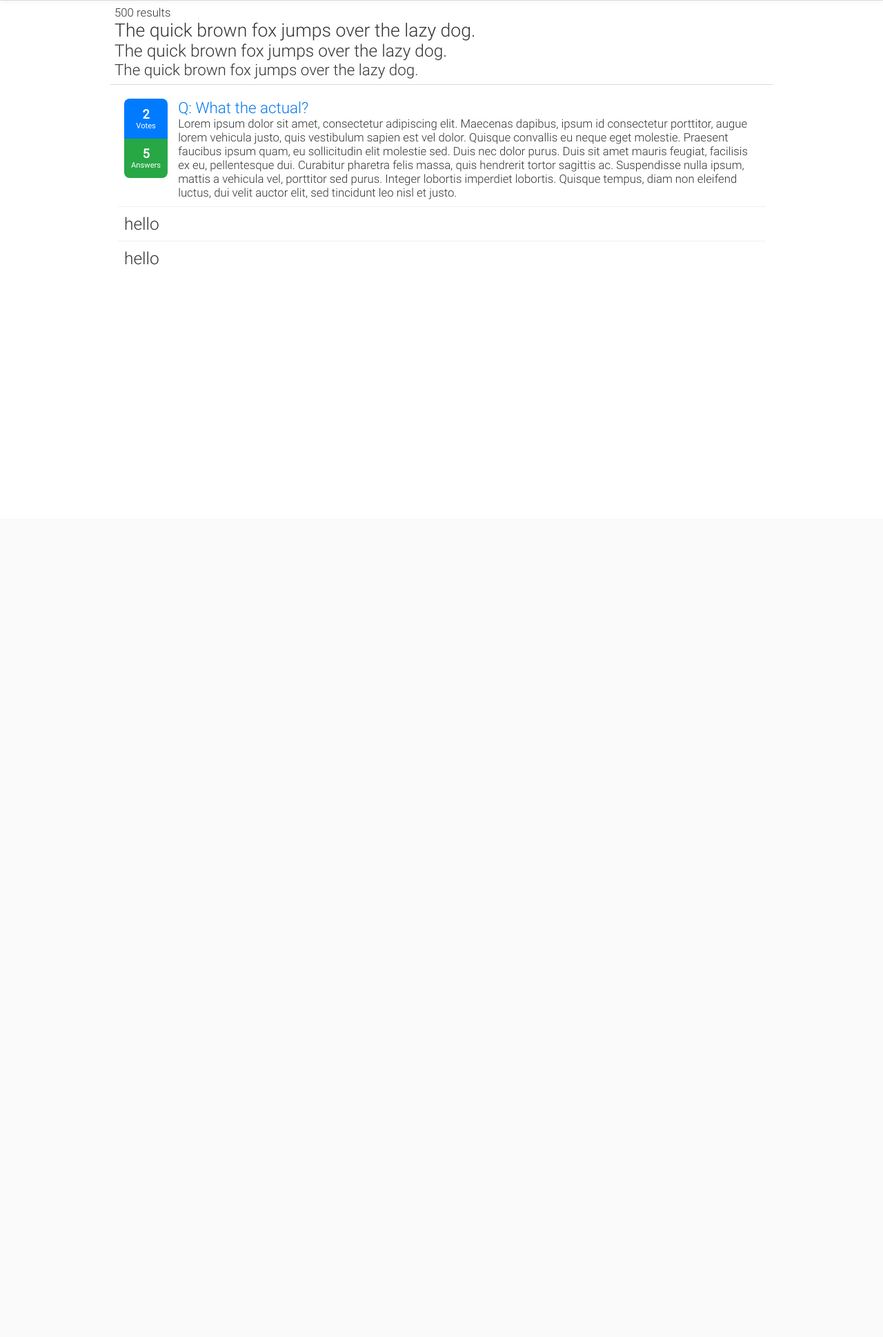
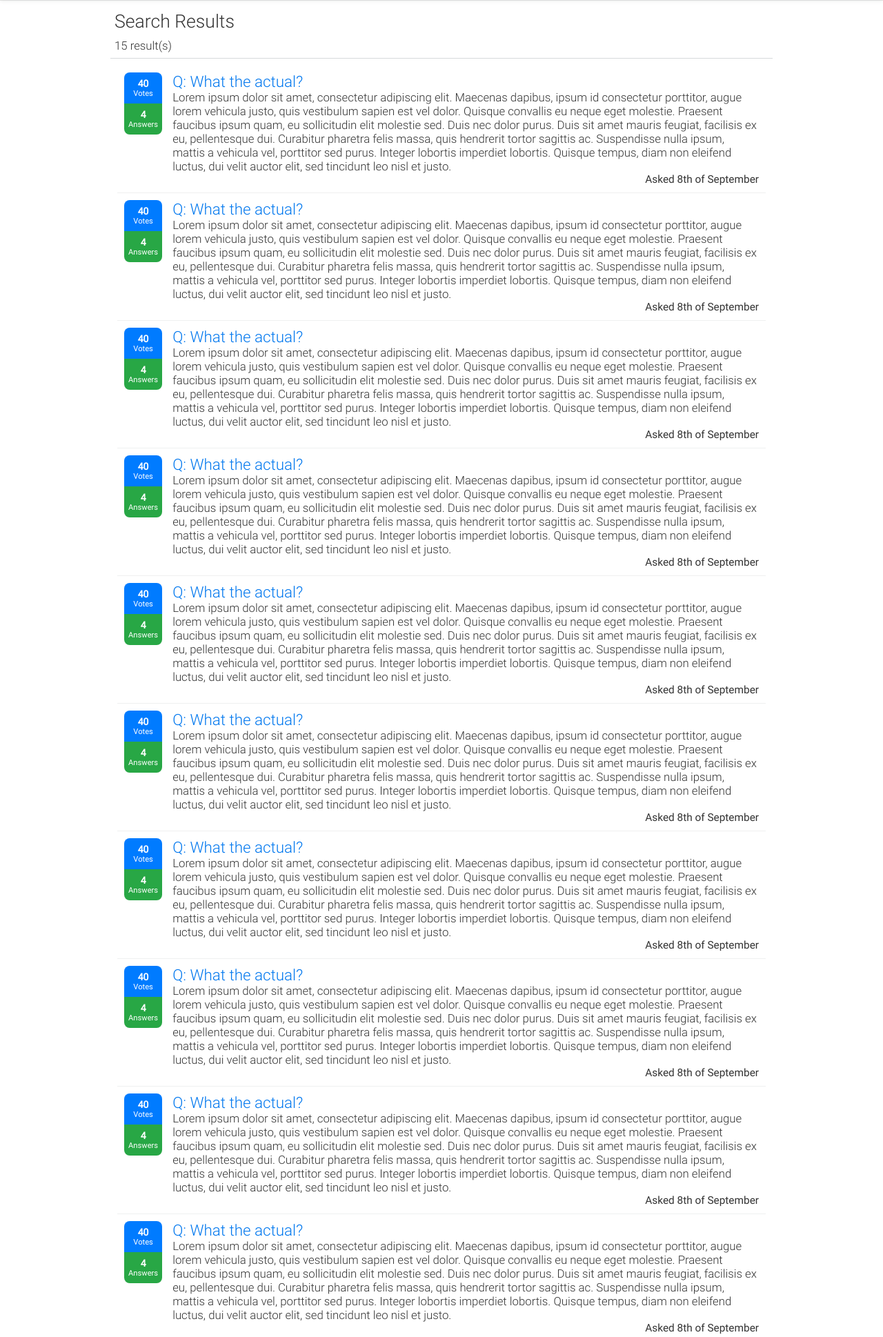
Before and after one commit to c16matan/examensarbete, a Django app: page / in a window 1280 px wide. Shown: the part 48-1986 px from the top of the page at 69% size. Before the commit the page ends 432 px from the top, so only its background shows below. Run offline with Django 3.2, Linux system fonts and the light colour scheme.

Commit message:
Progress on search page
A date has now been added for every search result. The HTML for every
search result has been moved to its own template. Test data is currently
being used for the page, so no database stuff yet.

```diff
--- a/django-project/questions/templates/questions/index.html
+++ b/django-project/questions/templates/questions/index.html
@@ -5,34 +5,11 @@
 {% block content %}
     <div class="search-result-header">
         <h1>Search Results</h1>
-        <p class="amount-of-results">500 results</p>
-        <h1>The quick brown fox jumps over the lazy dog.</h1>
-        <h2>The quick brown fox jumps over the lazy dog.</h2>
-        <h3>The quick brown fox jumps over the lazy dog.</h3>
+        <p class="amount-of-results">{{ questions|length }} result(s)</p>
     </div>
     <div class="search-result-container">
-        <div class="search-result-item">
-            <div class="search-result-stats">
-                <div class="stats-box vote-stats">
-                    <b>2</b>
-                    <div>Votes</div>
-                </div>
-                <div class="stats-box answer-stats">
-                    <b>5</b>
-                    <div>Answers</div>
-                </div>
-            </div>
-            <div class="search-result-content">
-                <h3><a href="/">Q: What the actual?</a></h3>
-                <p>Lorem ipsum dolor sit amet, consectetur adipiscing elit. Maecenas dapibus, ipsum id consectetur porttitor, augue lorem vehicula justo, quis vestibulum sapien est vel dolor. Quisque convallis eu neque eget molestie. Praesent faucibus ipsum quam, eu sollicitudin elit molestie sed. Duis nec dolor purus. Duis sit amet mauris feugiat, facilisis ex eu, pellentesque dui. Curabitur pharetra felis massa, quis hendrerit tortor sagittis ac. Suspendisse nulla ipsum, mattis a vehicula vel, porttitor sed purus. Integer lobortis imperdiet lobortis. Quisque tempus, diam non eleifend luctus, dui velit auctor elit, sed tincidunt leo nisl et justo.</p>
-            </div>
-
-        </div>
-        <div class="search-result-item">
-            <h2>hello</h2>
-        </div>
-        <div class="search-result-item">
-            <h2>hello</h2>
-        </div>
+        {% for question in questions %}
+            {% include 'questions/search-item.html' with votes=question.votes answers=question.answers title=question.title body=question.body date=question.date %}
+        {% endfor %}
     </div>
 {% endblock content %}
--- /dev/null
+++ b/django-project/questions/templates/questions/search-item.html
@@ -0,0 +1,17 @@
+<div class="search-result-item">
+    <div class="search-result-stats">
+        <div class="stats-box vote-stats">
+            <b>{{ votes }}</b>
+            <div>Votes</div>
+        </div>
+        <div class="stats-box answer-stats">
+            <b>{{ answers }}</b>
+            <div>Answers</div>
+        </div>
+    </div>
+    <div class="search-result-content">
+        <h3><a href="/">Q: {{ title }}</a></h3>
+        <p>{{ body }}</p>
+        <div class="date">Asked {{ date }}</div>
+    </div>
+</div>
--- a/django-project/questions/views.py
+++ b/django-project/questions/views.py
@@ -3,4 +3,19 @@ from django.http import HttpResponse
 
 
 def index(request):
-    return render(request, 'questions/index.html')
+    title = 'What the actual?'
+    body = 'Lorem ipsum dolor sit amet, consectetur adipiscing elit. Maecenas dapibus, ipsum id consectetur porttitor, augue lorem vehicula justo, quis vestibulum sapien est vel dolor. Quisque convallis eu neque eget molestie. Praesent faucibus ipsum quam, eu sollicitudin elit molestie sed. Duis nec dolor purus. Duis sit amet mauris feugiat, facilisis ex eu, pellentesque dui. Curabitur pharetra felis massa, quis hendrerit tortor sagittis ac. Suspendisse nulla ipsum, mattis a vehicula vel, porttitor sed purus. Integer lobortis imperdiet lobortis. Quisque tempus, diam non eleifend luctus, dui velit auctor elit, sed tincidunt leo nisl et justo.'
+    date = '8th of September'
+    data = []
+    for i in range(15):
+        data.append({
+            'votes': 40,
+            'answers': 4,
+            'title': title,
+            'body': body,
+            'date': date
+        })
+
+    return render(request, 'questions/index.html', {
+        'questions': data
+    })
--- a/django-project/static/main.css
+++ b/django-project/static/main.css
@@ -9,6 +9,7 @@ body {
     font-size: 14px;
     font-family: "Roboto", "Lucida Grande", "DejaVu Sans", "Bitstream Vera Sans", Verdana, sans-serif;
     color: #333;
+    padding-top: 48px;
 }
 
 h1 {
@@ -124,7 +125,7 @@ a:hover {
     display: flex;
     flex-direction: column;
     margin-right: 15px;
-    height: 115px;
+    height: 90px;
 }
 
 .stats-box {
@@ -133,12 +134,12 @@ a:hover {
     flex-direction: column;
     justify-content: center;
     text-align: center;
-    padding: 0 10px;
+    padding: 0 6px;
     color: white;
 }
 
 .stats-box > b {
-    font-size: 1.3em;
+    font-size: 1em;
 }
 
 .stats-box > div {
@@ -157,6 +158,11 @@ a:hover {
 
 .search-result-content {
     flex: 1;
+}
+
+.date {
+    text-align: right;
+    font-size: 1.1em;
 }
 
 @media screen and (max-width: 1500px) {
```
